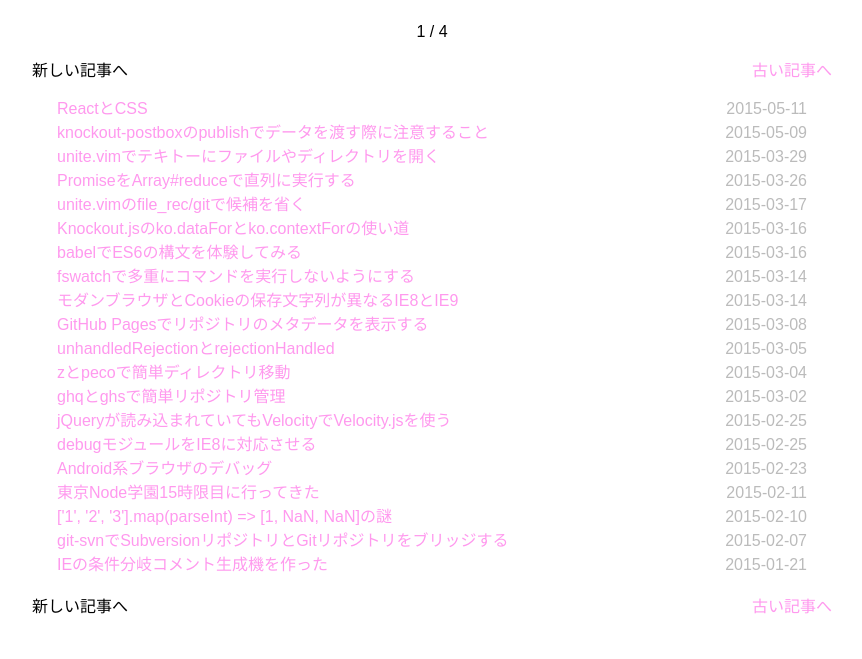
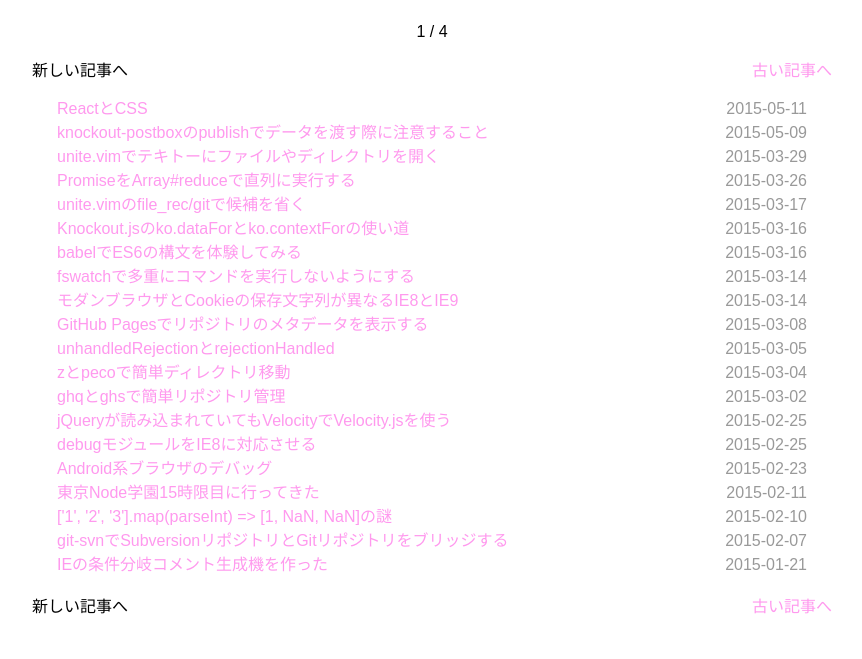
Before and after one commit to sasaplus1/blog, a Jekyll site: the page built from index.html, in a window 1280 px wide. Shown: the part 346-1005 px from the top of the page, without its empty margins (208-1070 px from the left). Built offline with Jekyll 4.4.1, drawn with Linux system fonts in a browser that asks for light colours; nearby versions of some CDN libraries; Markdown is read by kramdown in place of the engine named in the settings; the list of posts is cut into pages by our own code; comment, search, counter and statistics services are not loaded.

Commit message:
updated font color

```diff
--- a/css/index.scss
+++ b/css/index.scss
@@ -228,7 +228,7 @@
 	}
 
 	time {
-		color: #bbbbbb;
+		color: #999999;
 		float: right;
 
 		@media only screen and (max-width: 800px - 1px) {
```
